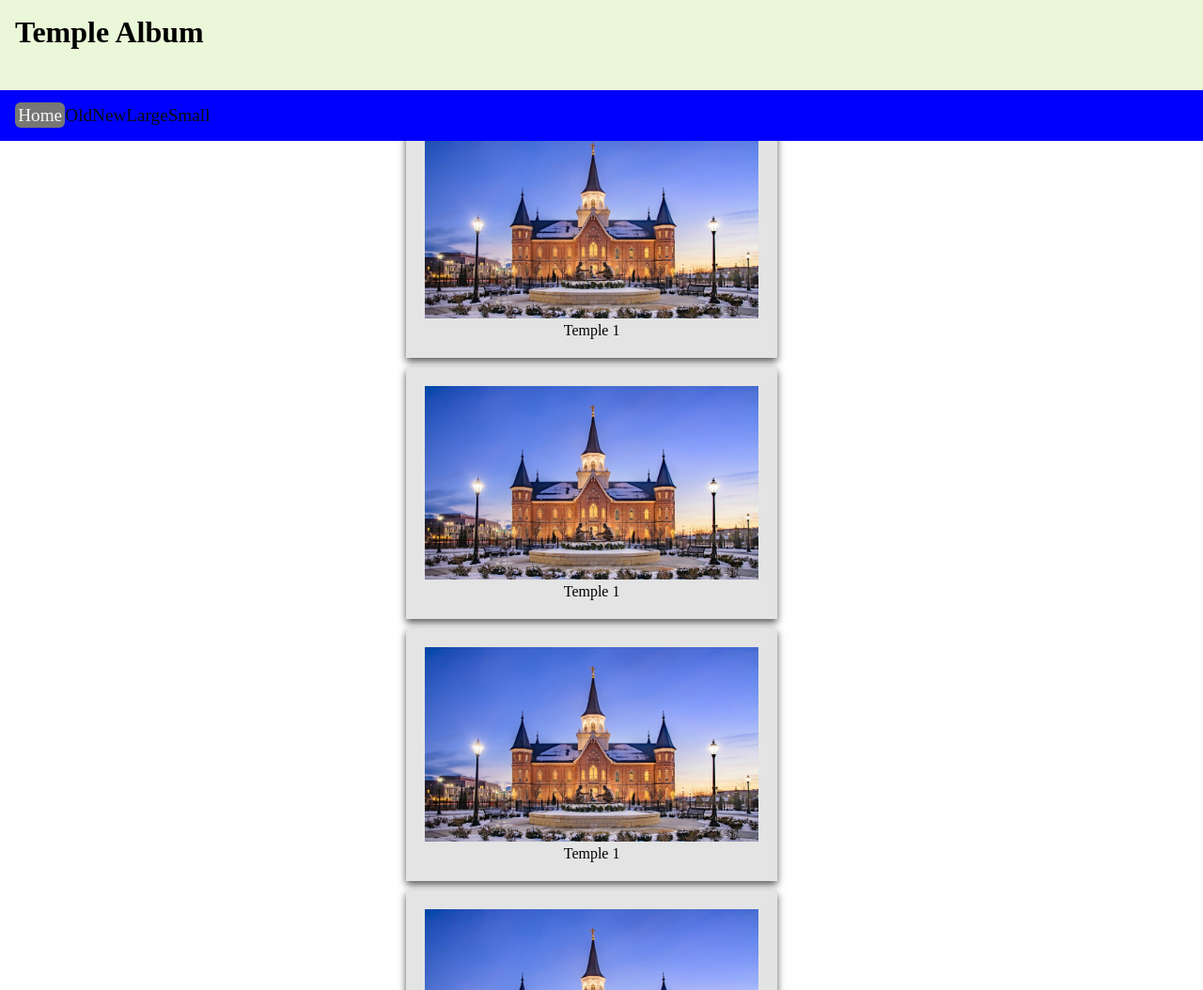
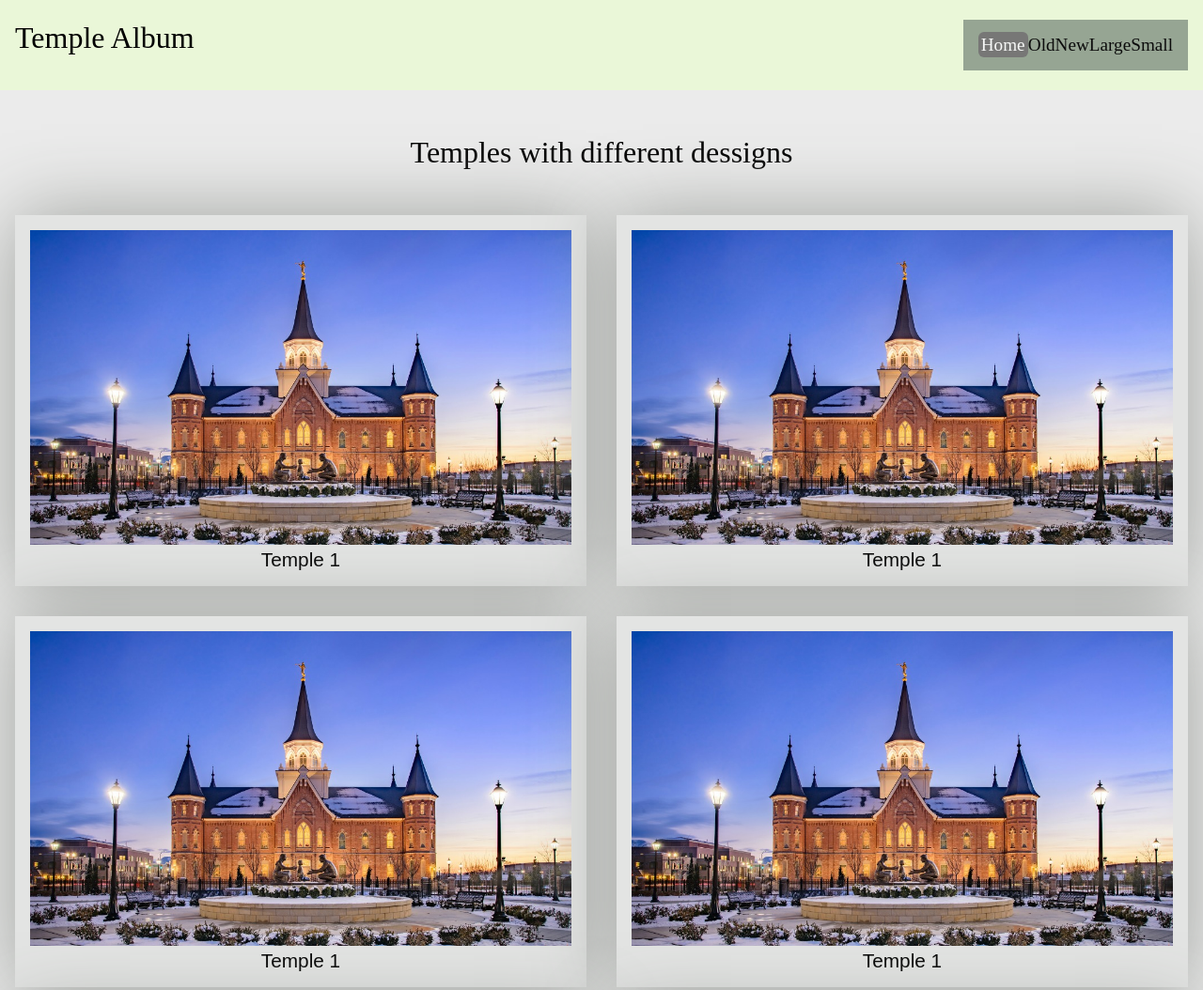
Before and after one commit to nasbf/wdd131, a plain HTML site: page temples.html in a window 1280 px wide. Shown: the top 1054 px of the page at 94% size. Drawn offline with Linux system fonts and the light colour scheme; a web font is replaced by a local one.

Commit message:
large view

```diff
--- a/styles/temples-large.css
+++ b/styles/temples-large.css
@@ -1,23 +1,42 @@
-@media only screen and (min-width: 40em) {
+@media only screen and (min-width: 600px) {
+
+    header {
+
+        display: flex;
+
+    }
+
     .navList {
         display: flex;
+        position: static;
         padding: 1rem;
-        margin-top: 0rem;
-        background-color: blue;
+        background-color: rgb(150, 165, 147);
     }
 
-    h1 {
-        font-size: 2em;
-    }
 
     #menu {
         display: none;
     }
 
-    main{
-        display: grid;
-        grid-template-columns: 1fr 1fr 1fr;
+    h1 {
+        font-size: 2em;
+        margin-top: 2rem;
+        margin-bottom: 3rem;
 
     }
 
+    .gallery {
+        grid-template-columns: repeat(auto-fill, minmax(400px, 1fr));
+
+    }
+
+    .gallery nameImg {
+        font-size: 1.3em;
+        font-family: Arial, Helvetica, sans-serif;
+    }
+
+    footer {
+        font-size: 1.4em;
+    }
+
 }
--- a/styles/temples.css
+++ b/styles/temples.css
@@ -100,39 +100,41 @@ img {
 }
 
 main {
+    background-color: rgb(235, 235, 235);
+    padding: 1rem;
+    align-items: center;
+
+
+}
+
+.gallery {
     display: grid;
-    padding: 1rem;
     grid-template-columns: 1fr;
-    align-content: center;
+    gap: 2rem;
+    margin-bottom: 10px;
+    text-align: center;
 }
 
 .gallery figure {
-    box-shadow: 0 4px 8px rgb(88, 90, 87);
-    padding: 20px;
-    margin-bottom: 10px;
-    align-items: center;
-    width: 95%;
     background-color: rgb(227, 228, 227);
+    box-shadow: 0 0px 80px rgb(157, 160, 156);
+    padding: 1rem;
 }
 
-.gallery figure nameImg {
-    display: block;
-    text-align: center;
 
-}
-
-p {
+h1 {
     text-align: center;
     margin-bottom: 1.8rem;
     font-size: 1.5em;
+    font-weight: 100;
 }
+
 footer {
     text-align: center;
     background: rgb(211, 231, 183);
     color: rgb(1, 7, 1);
-    width: 100%;
     padding: 45px 10px;
-    line-height: 0.3;
+    font-size: 1em;
 
 
 }
--- a/temples.html
+++ b/temples.html
@@ -37,7 +37,7 @@
         </nav>
     </header>
     <main>
-        <p>Temples with different dessigns.</p>
+        <h1>Temples with different dessigns</h1>
         <section class="gallery">
             <figure>
                 <img src="images/templo-de-la-Ciudad-de-Provo1.jpg" alt="Temple 1">
```
